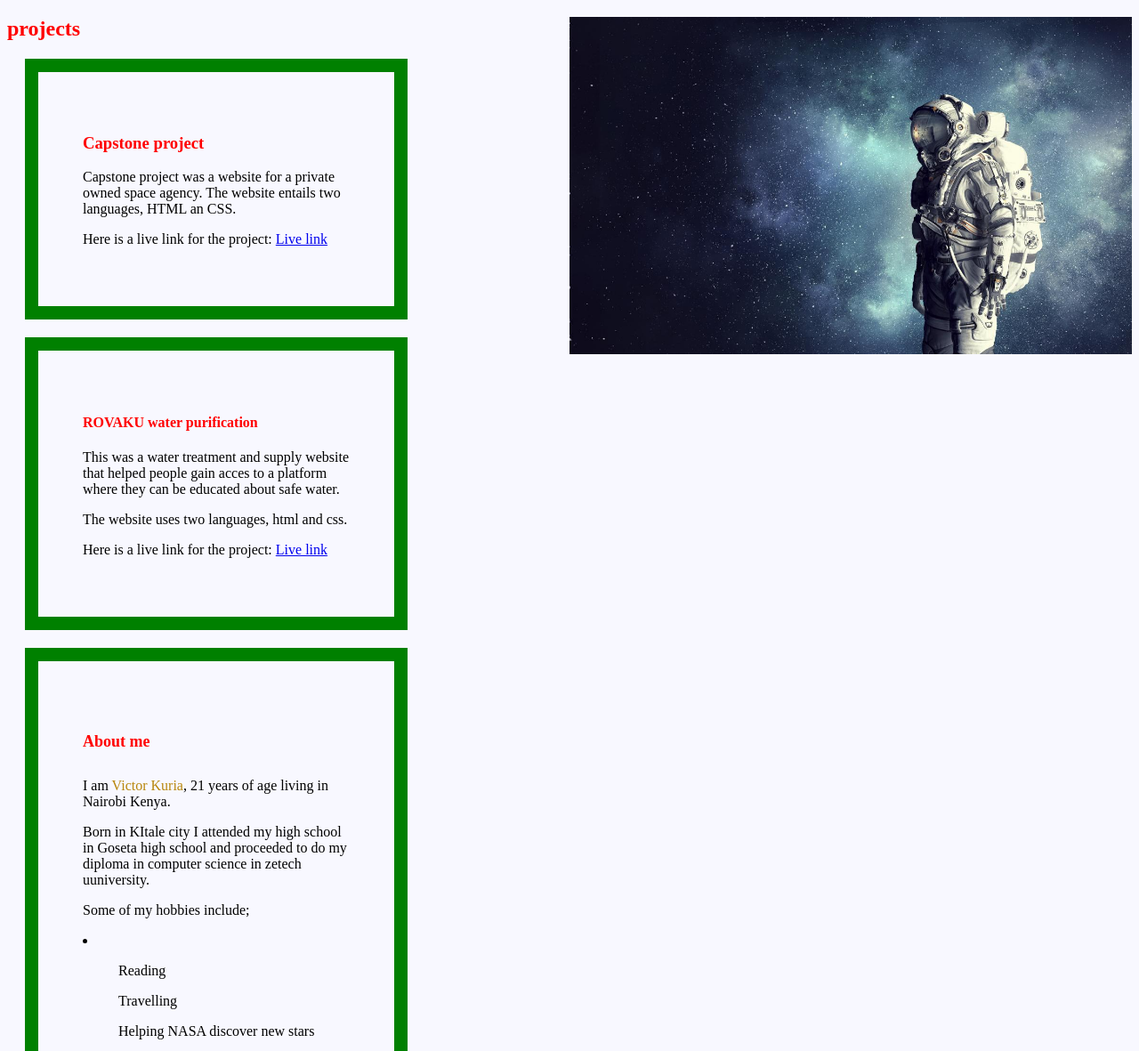
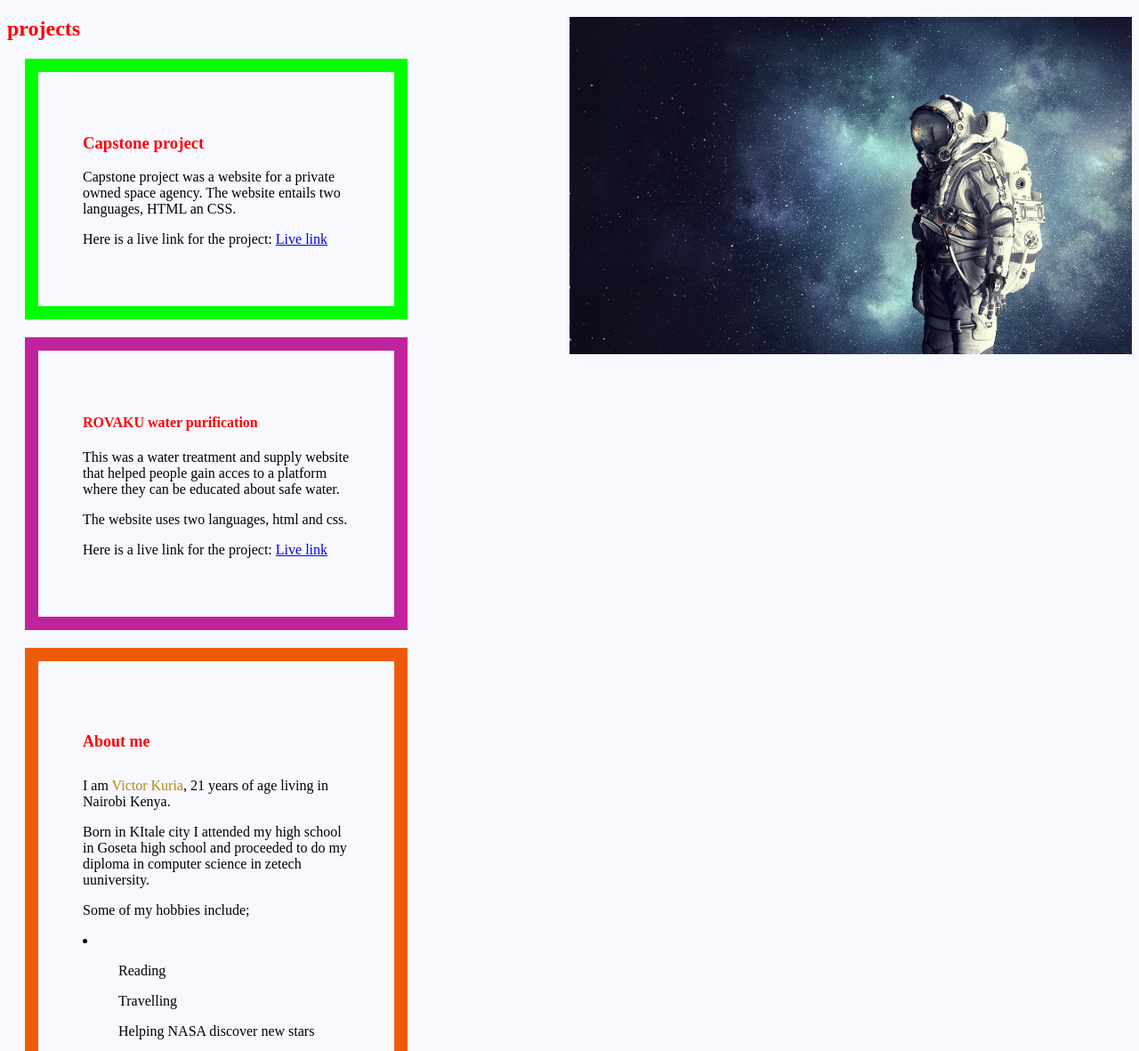
Before and after one commit to Davincii254/Portfolio-Landing-Page, a plain HTML site: page index.html in a window 1280 px wide. Shown: the part 61-1242 px from the top of the page at 89% size. Drawn offline with Linux system fonts and the light colour scheme.

Commit message:
change color

```diff
--- a/css/styles.css
+++ b/css/styles.css
@@ -15,19 +15,19 @@ h5{
 .capstone{
 
   width: 300px;
-  border: 15px solid green;
+  border: 15px solid lime;
   padding: 50px;
   margin: 20px;
 }
 .rovaku{
   width: 300px;
-  border: 15px solid green;
+  border: 15px solid rgb(192, 35, 158);
   padding: 50px;
   margin: 20px;
 }
 .me{
   width: 300px;
-  border: 15px solid green;
+  border: 15px solid rgb(236, 92, 8);
   padding: 50px;
   margin: 20px;
 }
```
